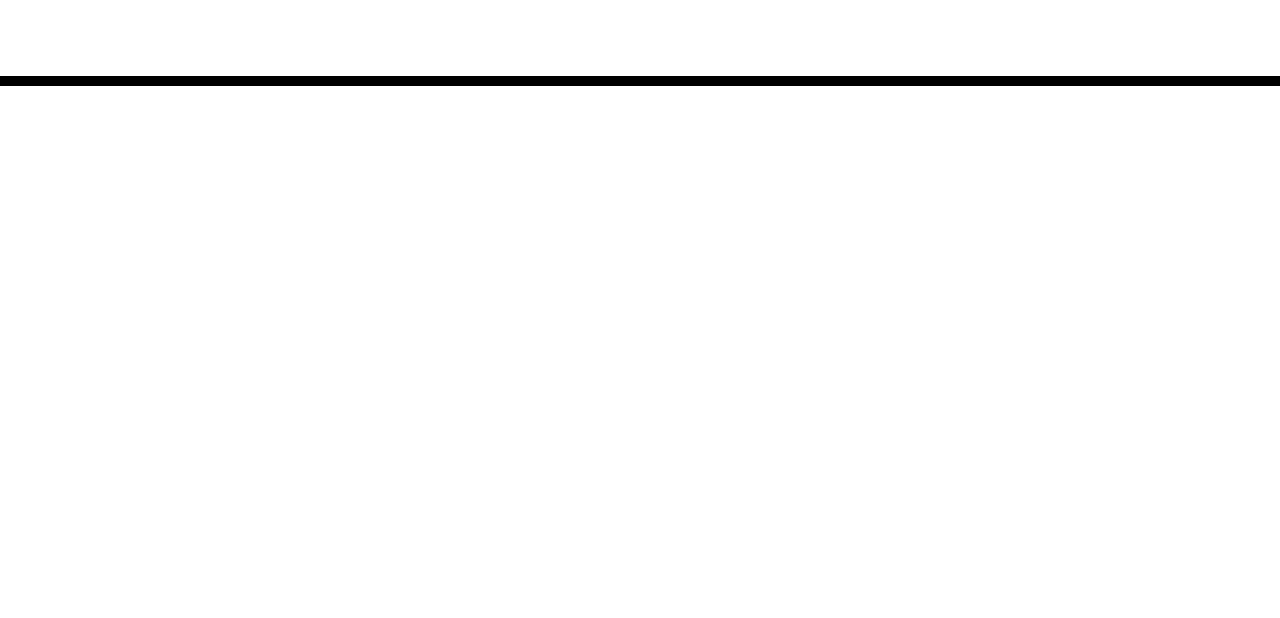
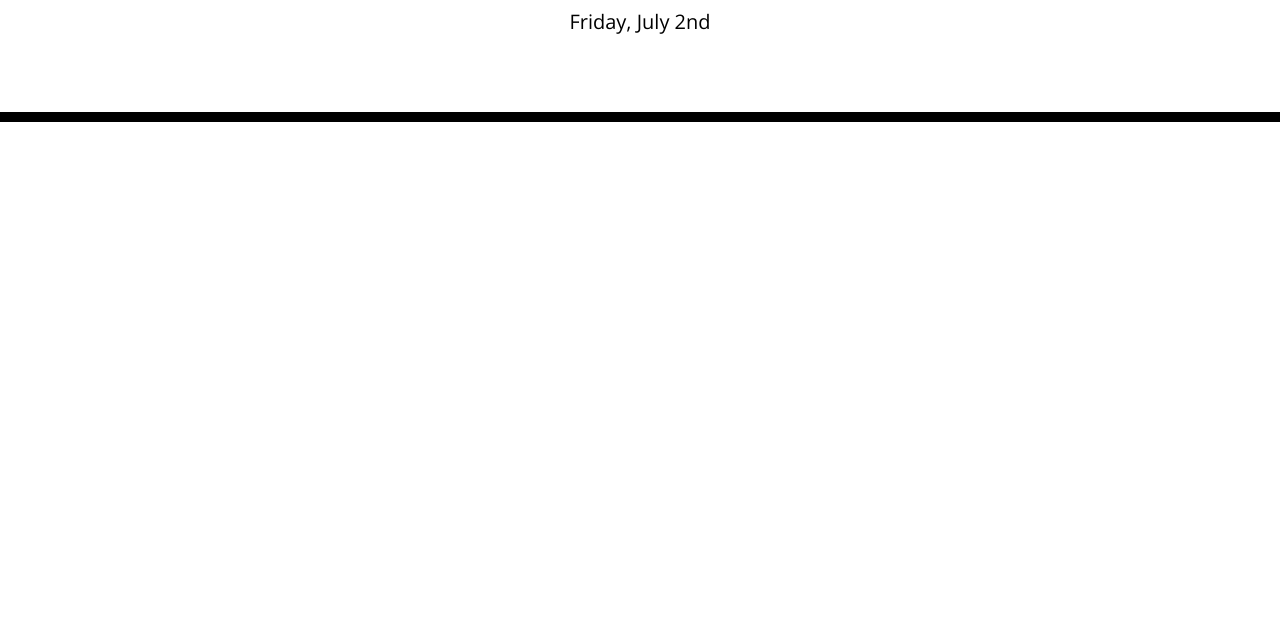
Before and after one commit to samyuhan/calendar, a plain HTML site: page index.html in a window 1280 px wide. Shown: the part 182-800 px from the top of the page. Drawn offline with nearby package versions, Linux system fonts and the light colour scheme.

Commit message:
add current day to top of planner using moment.js

```diff
--- a/index.html
+++ b/index.html
@@ -28,11 +28,13 @@
       <p class="lead">A simple calendar app for scheduling your work day</p>
       <p id="currentDay" class="lead"></p>
     </header>
+
     <div class="container">
       <!-- Timeblocks go here -->
     </div>
 
     <script src="https://cdnjs.cloudflare.com/ajax/libs/jquery/3.2.1/jquery.min.js"></script>
     <script src="https://cdnjs.cloudflare.com/ajax/libs/moment.js/2.24.0/moment.min.js"></script>
+    <script src="./script.js"></script>
   </body>
 </html>
--- a/script.js
+++ b/script.js
@@ -0,0 +1,2 @@
+var currentDay = moment().format("dddd, MMMM Do");
+$("#currentDay").append(currentDay);
```
